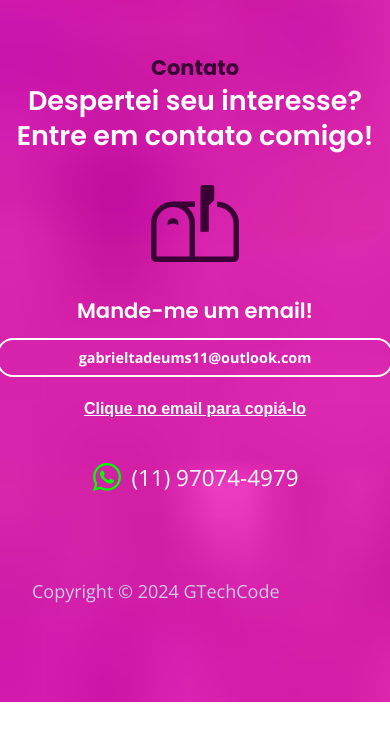
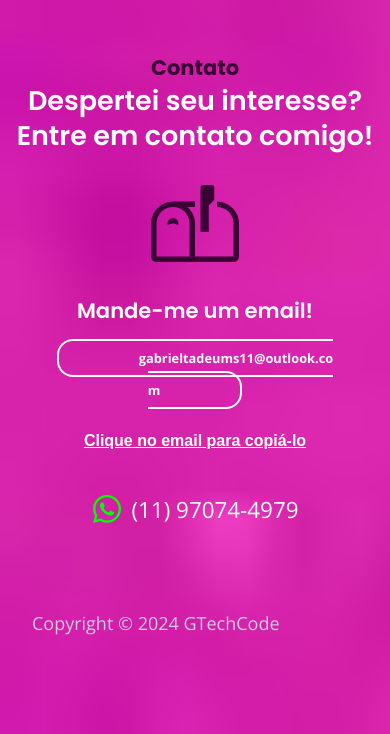
Before and after one commit to gtmnew/personal-portfolio, a React (Vite) app: page / in a window 390 px wide. Shown: the part 9653-10387 px from the top of the page. Before the commit the page ends 10355 px from the top, so only its background shows below. Built offline with nearby package versions, Linux system fonts and the light colour scheme.

Commit message:
Changes to the section button on mobile

```diff
--- a/src/components/Contact/Contact.scss
+++ b/src/components/Contact/Contact.scss
@@ -15,8 +15,16 @@
   .EmailCopy {
     margin-top: 1rem;
     margin-bottom: 0.5rem;
-    width: 28.4rem;
+    width: 90%;
     cursor: pointer;
+
+    span {
+      font-size: 0.8rem;
+    }
+
+    @include respond(phone) {
+      margin: 1rem 2rem 0.5rem;
+    }
   }
 
   .email-btn {
```
